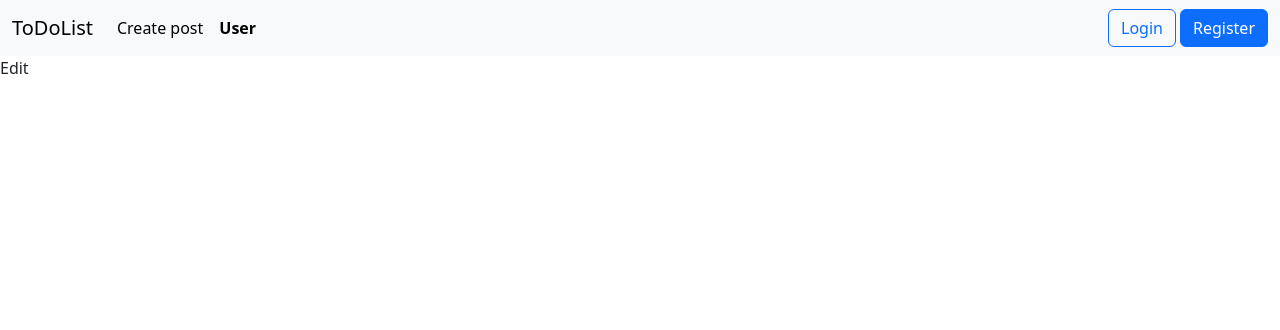
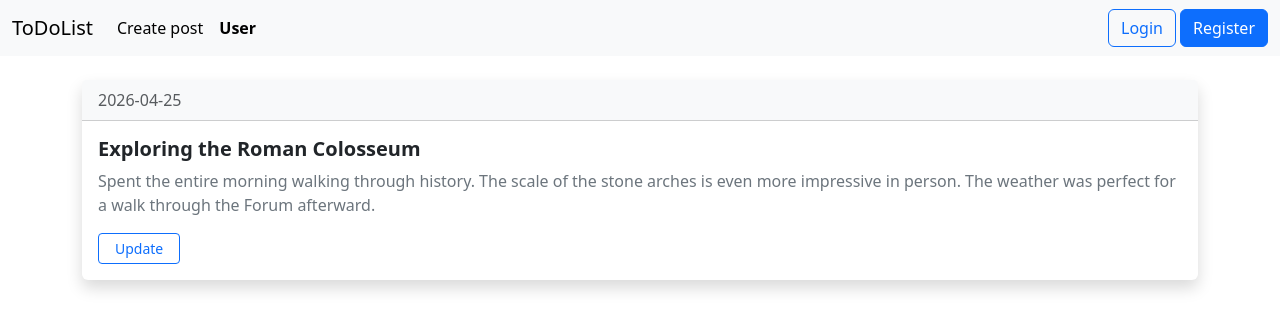
Before and after one commit to MubeenBhatti563/ToDoList_Django_React, a React (Vite) app in the folder frontend/: page /edit-post/1 in a window 1280 px wide. Shown: the top 330 px of the page. Built offline with nearby package versions, Linux system fonts and the light colour scheme.

Commit message:
Created Edit post to display data

```diff
--- a/frontend/src/components/Edit.jsx
+++ b/frontend/src/components/Edit.jsx
@@ -1,7 +1,33 @@
 import React from "react";
+import { Link, useParams } from "react-router-dom";
+import { data } from "../components/data";
 
 const Edit = () => {
-  return <div>Edit</div>;
+  const { id } = useParams();
+  const item = data.filter((i) => i.id === Number(id));
+  console.log(item);
+  return (
+    <div className="container-sm mt-4">
+      <div className="col my-3">
+        <div className="card h-100 shadow border-0">
+          <div className="card-header bg-light text-muted">{item[0].date}</div>
+          <div className="card-body d-flex flex-column">
+            <h5 className="card-title fw-bold">{item[0].title}</h5>
+            <div className="card-text text-secondary">
+              <div className="transition-wrapper collapsed">
+                {item[0].content}
+              </div>
+            </div>
+            <div className="d-flex justify-content-between mt-auto pt-3">
+              <button className="btn btn-sm btn-outline-primary px-3">
+                Update
+              </button>
+            </div>
+          </div>
+        </div>
+      </div>
+    </div>
+  );
 };
 
 export default Edit;
```
